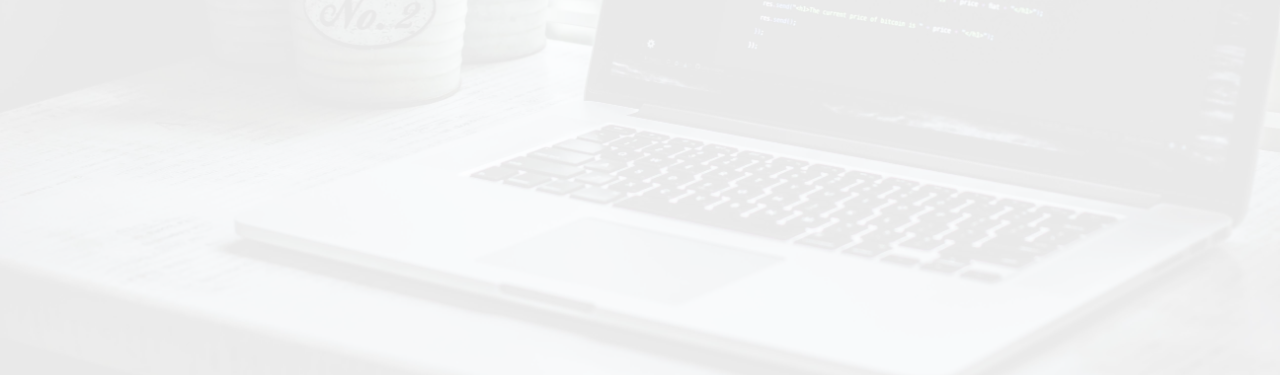
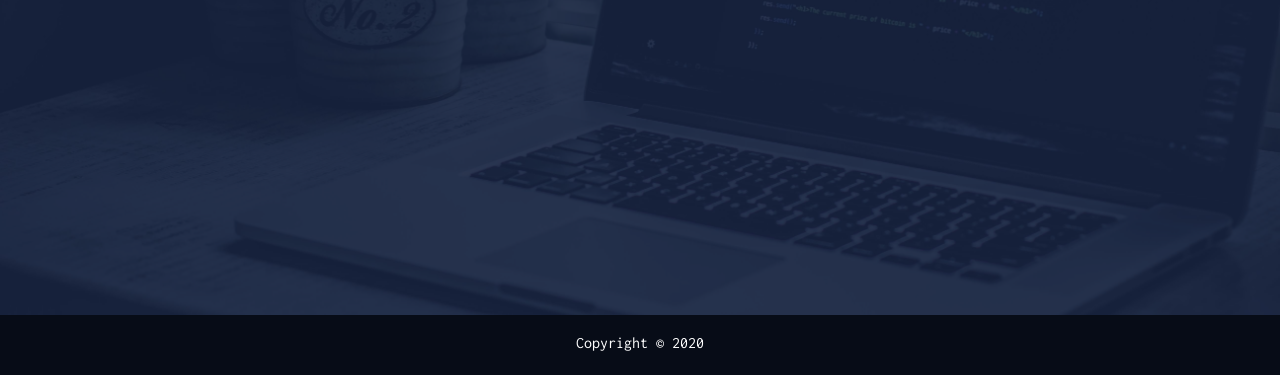
Before and after one commit to alive2020/my_portfolio, a website: page views/index.html in a window 1280 px wide. Shown: the part 425-800 px from the top of the page. Drawn offline with Linux system fonts and the light colour scheme.

Commit message:
New color and footer

```diff
--- a/scss/_config.scss
+++ b/scss/_config.scss
@@ -1,5 +1,5 @@
-$primary-color: #ffffff;
-$secondary-color: #27a300;
+$primary-color: #14213d;
+$secondary-color: #fca311;
 $show-home-image: true;
 $home-image: url(../img/background.jpg);
 $background-opacity: 0.9;
--- a/views/index.html
+++ b/views/index.html
@@ -73,6 +73,9 @@
             </a>
         </div>
     </main>
+    <footer id="main-footer">
+        Copyright &copy; 2020
+    </footer>
     <script src="js/main.js"></script>
 </body>
 
```
Also changed, not shown: views/css/main.css.
